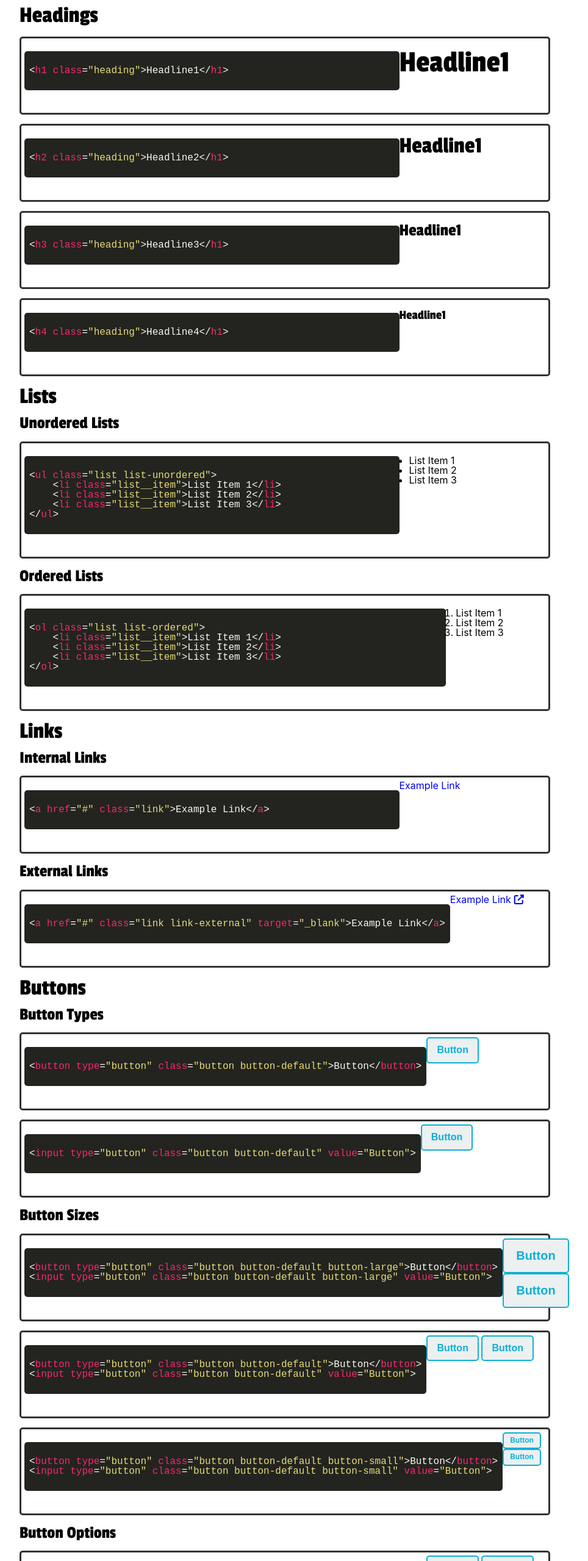
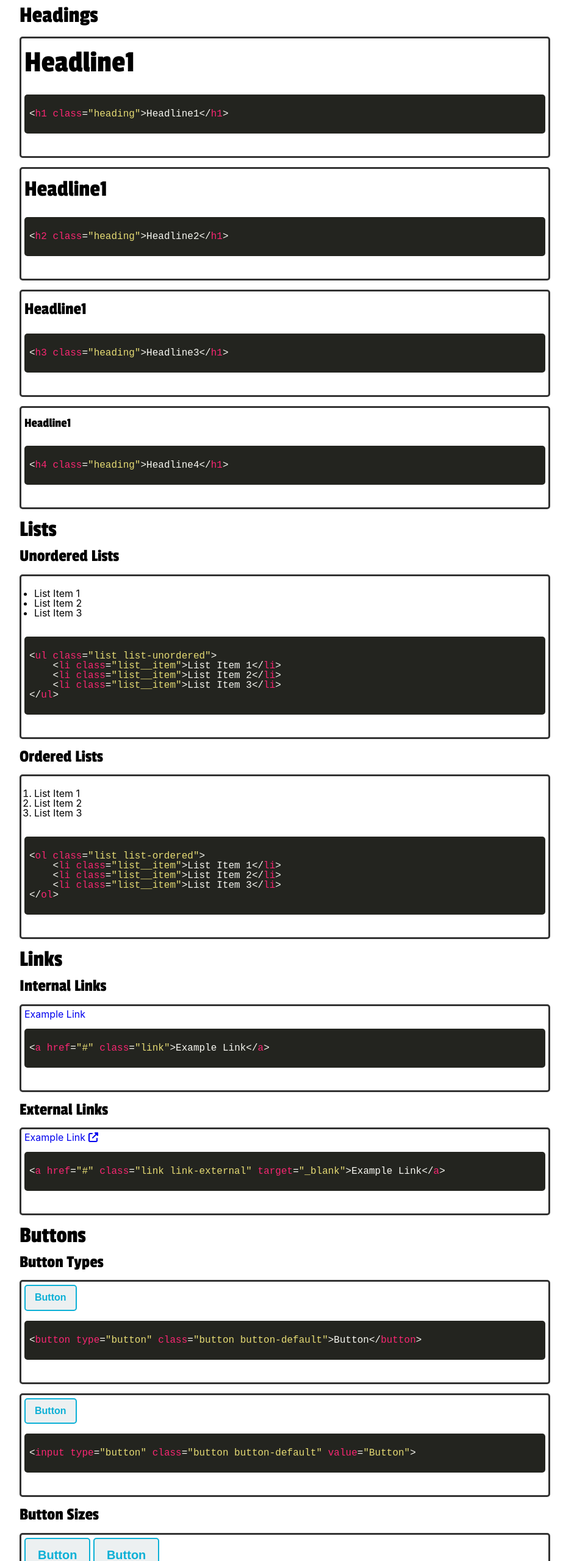
Before and after one commit to p-ham/mmp2a-styleguide, a website: page src/index.html in a window 1280 px wide. Shown: the part 8853-11413 px from the top of the page at 61% size, without its empty margins (298-1262 px from the left). Drawn offline with Linux system fonts and the light colour scheme.

Commit message:
feat: change order of a few components container items

```diff
--- a/src/index.html
+++ b/src/index.html
@@ -445,7 +445,10 @@ gulp.task('sass:watch', function () {
                 <h1>Component-library</h1>
                 <section class="node" id="headings">
 					<h2>Headings</h2>
-					<div class="component-container example-container">
+					<div class="example-container">
+						<div>
+<h1 class="heading">Headline1</h1>
+						</div>
 						<div>
 							<pre>
 								<code class="html">
@@ -453,11 +456,11 @@ gulp.task('sass:watch', function () {
 								</code>
 							</pre>
 						</div>
+					</div>
+					<div class="example-container">
 						<div>
-<h1 class="heading">Headline1</h1>
+<h2 class="heading">Headline1</h2>
 						</div>
-					</div>
-					<div class="component-container example-container">
 						<div>
 							<pre>
 								<code class="html">
@@ -465,11 +468,11 @@ gulp.task('sass:watch', function () {
 								</code>
 							</pre>
 						</div>
+					</div>
+					<div class="example-container">
 						<div>
-<h2 class="heading">Headline1</h2>
+<h3 class="heading">Headline1</h3>
 						</div>
-					</div>
-					<div class="component-container example-container">
 						<div>
 							<pre>
 								<code class="html">
@@ -477,11 +480,11 @@ gulp.task('sass:watch', function () {
 								</code>
 							</pre>
 						</div>
+					</div>
+					<div class="example-container">
 						<div>
-<h3 class="heading">Headline1</h3>
+<h4 class="heading">Headline1</h4>
 						</div>
-					</div>
-					<div class="component-container example-container">
 						<div>
 							<pre>
 								<code class="html">
@@ -489,15 +492,19 @@ gulp.task('sass:watch', function () {
 								</code>
 							</pre>
 						</div>
-						<div>
-<h4 class="heading">Headline1</h4>
-						</div>
 					</div>
                 </section>
                 <section class="node" id="lists">
 					<h2>Lists</h2>
 					<h3>Unordered Lists</h3>
-					<div class="component-container example-container">
+					<div class="example-container">
+						<div>
+<ul class="list list-unordered">
+	<li class="list__item">List Item 1</li>
+	<li class="list__item">List Item 2</li>
+	<li class="list__item">List Item 3</li>
+</ul>
+						</div>
 						<div>
 							<pre>
 								<code class="html">
@@ -509,16 +516,16 @@ gulp.task('sass:watch', function () {
 								</code>
 							</pre>
 						</div>
+					</div>
+					<h3>Ordered Lists</h3>
+					<div class="example-container">
 						<div>
-<ul class="list list-unordered">
+<ol class="list list-ordered">
 	<li class="list__item">List Item 1</li>
 	<li class="list__item">List Item 2</li>
 	<li class="list__item">List Item 3</li>
-</ul>
+</ol>
 						</div>
-					</div>
-					<h3>Ordered Lists</h3>
-					<div class="component-container example-container">
 						<div>
 							<pre>
 								<code class="html">
@@ -530,19 +537,15 @@ gulp.task('sass:watch', function () {
 								</code>
 							</pre>
 						</div>
-							<div>
-<ol class="list list-ordered">
-	<li class="list__item">List Item 1</li>
-	<li class="list__item">List Item 2</li>
-	<li class="list__item">List Item 3</li>
-</ol>
-							</div>
 					</div>
                 </section>
                 <section class="node" id="links">
 					<h2>Links</h2>
 					<h3>Internal Links</h3>
-					<div class="component-container example-container">
+					<div class="example-container">
+						<div>
+<a href="#" class="link">Example Link</a>
+						</div>
 						<div>
 							<pre>
 								<code class="html">
@@ -550,12 +553,12 @@ gulp.task('sass:watch', function () {
 								</code>
 							</pre>
 						</div>
-						<div>
-<a href="#" class="link">Example Link</a>
-						</div>
 					</div>
 					<h3>External Links</h3>
-					<div class="component-container example-container">
+					<div class="example-container">
+						<div>
+<a href="#" class="link link-external" target="_blank">Example Link</a>
+						</div>
 						<div>
 							<pre>
 								<code class="html">
@@ -563,15 +566,15 @@ gulp.task('sass:watch', function () {
 								</code>
 							</pre>
 						</div>
-						<div>
-<a href="#" class="link link-external" target="_blank">Example Link</a>
-						</div>
 					</div>
                 </section>
                 <section class="node" id="buttons">
 					<h2>Buttons</h2>
 					<h3>Button Types</h3>
-					<div class="component-container example-container">
+					<div class="example-container">
+						<div>
+<button type="button" class="button button-default">Button</button>
+						</div>
 						<div>
 							<pre>
 								<code class="html">
@@ -579,11 +582,11 @@ gulp.task('sass:watch', function () {
 								</code>
 							</pre>
 						</div>
+					</div>
+					<div class="example-container">
 						<div>
-<button type="button" class="button button-default">Button</button>
+<input type="button" class="button button-default" value="Button">
 						</div>
-					</div>
-					<div class="component-container example-container">
 						<div>
 							<pre>
 								<code class="html">
@@ -591,12 +594,13 @@ gulp.task('sass:watch', function () {
 								</code>
 							</pre>
 						</div>
-						<div>
-<input type="button" class="button button-default" value="Button">
-						</div>
 					</div>
 					<h3>Button Sizes</h3>
-					<div class="component-container example-container">
+					<div class="example-container">
+						<div>
+<button type="button" class="button button-default button-large">Button</button>
+<input type="button" class="button button-default button-large" value="Button">
+						</div>
 						<div>
 							<pre>
 								<code class="html">
@@ -605,12 +609,12 @@ gulp.task('sass:watch', function () {
 								</code>
 							</pre>
 						</div>
+					</div>
+					<div class="example-container">
 						<div>
-<button type="button" class="button button-default button-large">Button</button>
-<input type="button" class="button button-default button-large" value="Button">
+<button type="button" class="button button-default">Button</button>
+<input type="button" class="button button-default" value="Button">
 						</div>
-					</div>
-					<div class="component-container example-container">
 						<div>
 							<pre>
 								<code class="html">
@@ -619,12 +623,12 @@ gulp.task('sass:watch', function () {
 								</code>
 							</pre>
 						</div>
+					</div>
+					<div class="example-container">
 						<div>
-<button type="button" class="button button-default">Button</button>
-<input type="button" class="button button-default" value="Button">
+<button type="button" class="button button-default button-small">Button</button>
+<input type="button" class="button button-default button-small" value="Button">
 						</div>
-					</div>
-					<div class="component-container example-container">
 						<div>
 							<pre>
 								<code class="html">
@@ -633,13 +637,13 @@ gulp.task('sass:watch', function () {
 								</code>
 							</pre>
 						</div>
-						<div>
-<button type="button" class="button button-default button-small">Button</button>
-<input type="button" class="button button-default button-small" value="Button">
-						</div>
 					</div>
 					<h3>Button Options</h3>
-					<div class="component-container example-container">
+					<div class="example-container">
+						<div>
+<button type="button" class="button button-default">Button</button>
+<input type="button" class="button button-default" value="Button">
+						</div>
 						<div>
 							<pre>
 								<code class="html">
@@ -648,12 +652,12 @@ gulp.task('sass:watch', function () {
 								</code>
 							</pre>
 						</div>
+					</div>
+					<div class="example-container">
 						<div>
-<button type="button" class="button button-default">Button</button>
-<input type="button" class="button button-default" value="Button">
+<button type="button" class="button button-success">Button</button>
+<input type="button" class="button button-success" value="Button">
 						</div>
-					</div>
-					<div class="component-container example-container">
 						<div>
 							<pre>
 								<code class="html">
@@ -662,12 +666,12 @@ gulp.task('sass:watch', function () {
 								</code>
 							</pre>
 						</div>
+					</div>
+					<div class="example-container">
 						<div>
-<button type="button" class="button button-success">Button</button>
-<input type="button" class="button button-success" value="Button">
+<button type="button" class="button button-error">Button</button>
+<input type="button" class="button button-error" value="Button">
 						</div>
-					</div>
-					<div class="component-container example-container">
 						<div>
 							<pre>
 								<code class="html">
@@ -676,12 +680,12 @@ gulp.task('sass:watch', function () {
 								</code>
 							</pre>
 						</div>
+					</div>
+					<div class="example-container">
 						<div>
-<button type="button" class="button button-error">Button</button>
-<input type="button" class="button button-error" value="Button">
+<button type="button" class="button button-inverse">Button</button>
+<input type="button" class="button button-inverse" value="Button">
 						</div>
-					</div>
-					<div class="component-container example-container">
 						<div>
 							<pre>
 								<code class="html">
@@ -690,13 +694,13 @@ gulp.task('sass:watch', function () {
 								</code>
 							</pre>
 						</div>
-						<div>
-<button type="button" class="button button-inverse">Button</button>
-<input type="button" class="button button-inverse" value="Button">
-						</div>
 					</div>
 					<h3>Button Status</h3>
-					<div class="component-container example-container">
+					<div class="example-container">
+						<div>
+<button type="button" class="button button-default button--active">Button</button>
+<input type="button" class="button button-default button--active" value="Button">
+						</div>
 						<div>
 							<pre>
 								<code class="html">
@@ -705,12 +709,12 @@ gulp.task('sass:watch', function () {
 								</code>
 							</pre>
 						</div>
+					</div>
+					<div class="example-container">
 						<div>
-<button type="button" class="button button-default button--active">Button</button>
-<input type="button" class="button button-default button--active" value="Button">
+<button type="button" class="button button-default button--disabled">Button</button>
+<input type="button" class="button button-default button--disabled" value="Button">
 						</div>
-					</div>
-					<div class="component-container example-container">
 						<div>
 							<pre>
 								<code class="html">
@@ -718,10 +722,6 @@ gulp.task('sass:watch', function () {
 &lt;input type=&quot;button&quot; class=&quot;button button-default button--disabled&quot; value=&quot;Button&quot;&gt;
 								</code>
 							</pre>
-						</div>
-						<div>
-<button type="button" class="button button-default button--disabled">Button</button>
-<input type="button" class="button button-default button--disabled" value="Button">
 						</div>
 					</div>
                 </section>
--- a/src/sass/lib/base.scss
+++ b/src/sass/lib/base.scss
@@ -283,6 +283,7 @@ code {
 	display: flex;
 }
 .mediablock__image {
+	height: 200px;
 	width: 200px;
 	margin: 15px;
 }
```
Also changed, not shown: src/lib/base.css, src/style.css. Lines whose indentation alone changed are shown as unchanged.
